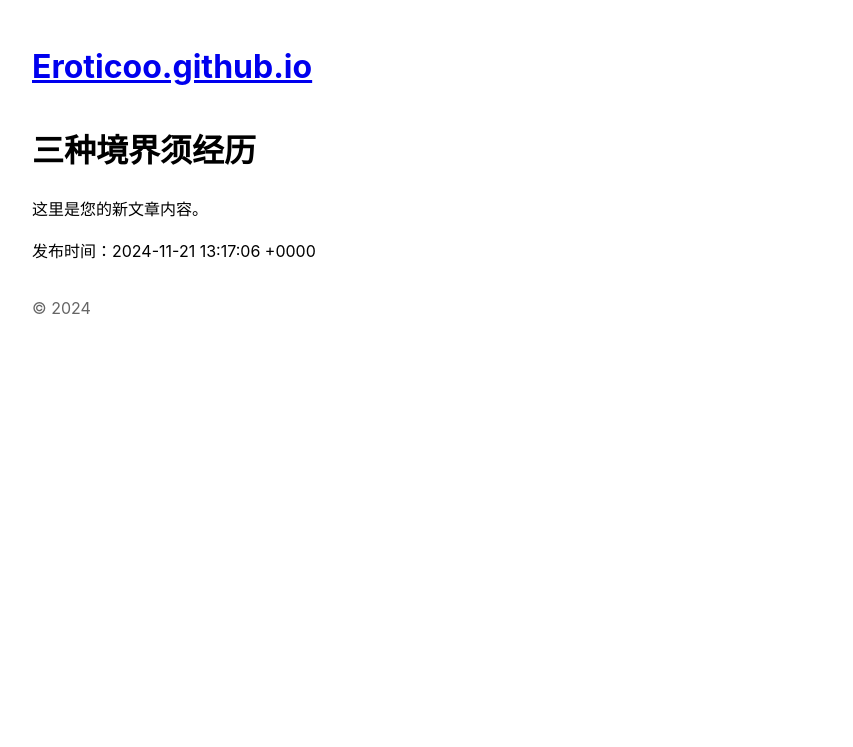
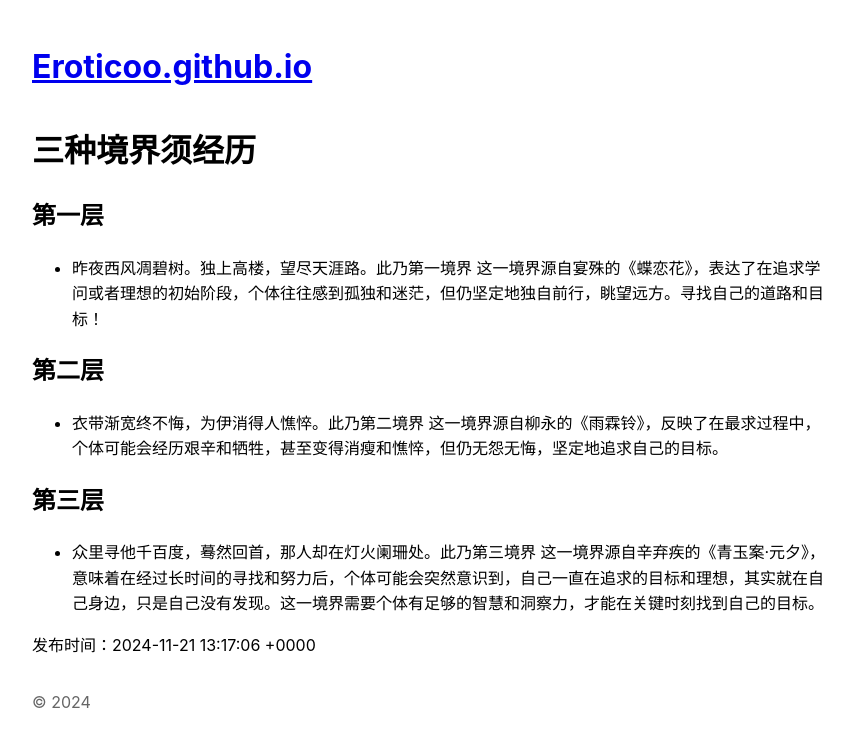
Before and after one commit to Eroticoo/Eroticoo.github.io, a Jekyll site: the page built from _posts/2024-11-21-境界.md, in a window 1280 px wide. Shown: the top 747 px of the page, without its empty margins (208-1061 px from the left). Built offline with Jekyll 4.4.1, drawn with Linux system fonts in a browser that asks for light colours.

Commit message:
三层境界

```diff
--- a/_posts/2024-11-21-境界.md
+++ b/_posts/2024-11-21-境界.md
@@ -6,4 +6,14 @@ date: 2024-11-21 21:17:06 +0800
 
 # 三种境界须经历
 
-这里是您的新文章内容。
+## 第一层
+- 昨夜西风凋碧树。独上高楼，望尽天涯路。此乃第一境界
+  这一境界源自宴殊的《蝶恋花》，表达了在追求学问或者理想的初始阶段，个体往往感到孤独和迷茫，但仍坚定地独自前行，眺望远方。寻找自己的道路和目标！
+
+## 第二层
+- 衣带渐宽终不悔，为伊消得人憔悴。此乃第二境界
+  这一境界源自柳永的《雨霖铃》，反映了在最求过程中，个体可能会经历艰辛和牺牲，甚至变得消瘦和憔悴，但仍无怨无悔，坚定地追求自己的目标。
+
+## 第三层
+- 众里寻他千百度，蓦然回首，那人却在灯火阑珊处。此乃第三境界
+  这一境界源自辛弃疾的《青玉案·元夕》，意味着在经过长时间的寻找和努力后，个体可能会突然意识到，自己一直在追求的目标和理想，其实就在自己身边，只是自己没有发现。这一境界需要个体有足够的智慧和洞察力，才能在关键时刻找到自己的目标。
```
